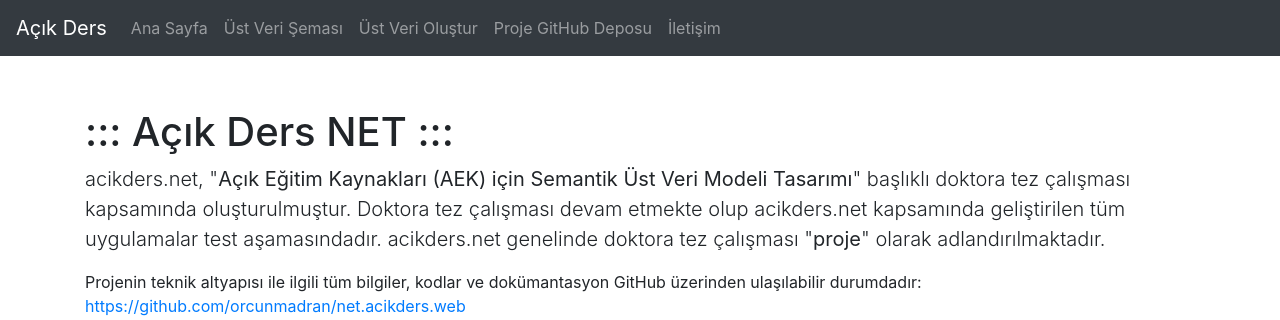
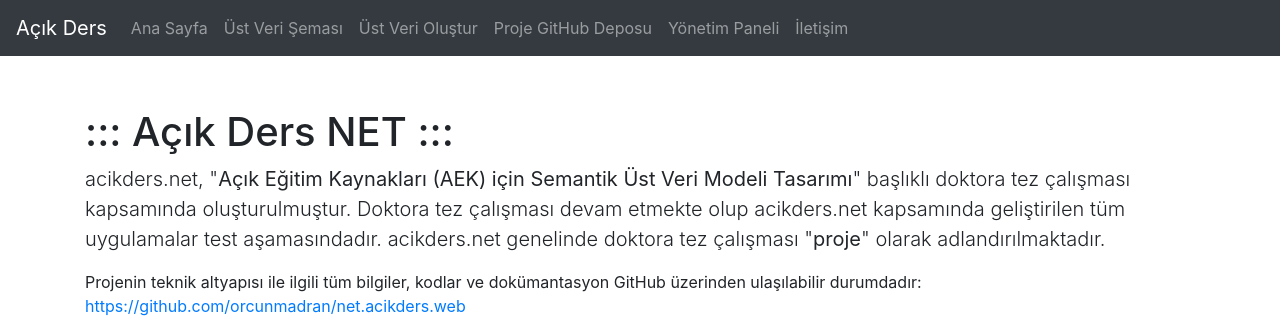
Before and after one commit to orcunmadran/net.acikders.web, a Django app: page / in a window 1280 px wide. Shown: the top 320 px of the page. Run offline with Django 3.2, Linux system fonts and the light colour scheme; some libraries are stand-ins or nearby versions.

Commit message:
Yönetim Paneli Eklendi

```diff
--- a/django/pages/views.py
+++ b/django/pages/views.py
@@ -10,10 +10,10 @@ def test_view(request, *args, **kwargs):
     return render(request, 'test.html')
 
 def form_view(request, *args, **kwargs):
-    return render(request, 'form.html')
+    return render(request, 'metaform.html')
 
 def sema_view(request, *args, **kwargs):
-    return render(request, 'sema.html')
+    return render(request, 'schema.html')
 
 def metadata_view(request, *args, **kwargs):
     formveri = {
--- a/django/templates/navbar.html
+++ b/django/templates/navbar.html
@@ -10,13 +10,16 @@
           <a class="nav-link" href="/">Ana Sayfa <span class="sr-only">(current)</span></a>
         </li>
         <li class="nav-item">
-          <a class="nav-link" href="/sema">Üst Veri Şeması</a>
+          <a class="nav-link" href="/schema">Üst Veri Şeması</a>
         </li>
         <li class="nav-item">
-          <a class="nav-link" href="/form">Üst Veri Oluştur</a>
+          <a class="nav-link" href="/metaform">Üst Veri Oluştur</a>
         </li>
         <li class="nav-item">
           <a class="nav-link" href="https://github.com/orcunmadran/net.acikders.web" target="_blank">Proje GitHub Deposu</a>
+        </li>
+        <li class="nav-item">
+          <a class="nav-link" href="/admin">Yönetim Paneli</a>
         </li>
         <li class="nav-item">
           <a class="nav-link" href="http://www.madran.net/iletisim_sosyal_aglar/" target="_blank">İletişim</a>
--- a/django/website/settings.py
+++ b/django/website/settings.py
@@ -103,7 +103,7 @@ AUTH_PASSWORD_VALIDATORS = [
 # Internationalization
 # https://docs.djangoproject.com/en/3.0/topics/i18n/
 
-LANGUAGE_CODE = 'en-us'
+LANGUAGE_CODE = 'tr-TR'
 
 TIME_ZONE = 'UTC'
 
--- a/django/website/urls.py
+++ b/django/website/urls.py
@@ -21,9 +21,14 @@ from pages import views
 urlpatterns = [
     path('', views.home_view, name='home'),
     path('test/', views.test_view, name='test'),
-    path('sema/', views.sema_view, name='sema'),
-    path('form/', views.form_view, name='form'),
+    path('schema/', views.sema_view, name='schema'),
+    path('metaform/', views.form_view, name='metaform'),
     path('metadata/', views.metadata_view, name='metadata'),
     path('basic/', views.basic_view, name='basic'),
     path('admin/', admin.site.urls),
 ]
+
+# Admin Page Setup
+admin.site.site_header = 'Açık Ders Yönetim Paneli'
+admin.site.site_title = 'Açık Ders Yönetim Paneli'
+admin.site.index_title = 'Açık Ders Yönetim Paneli'
```
Also changed, not shown: django/templates/metaform.html (renamed from django/templates/form.html), django/templates/schema.html (renamed from django/templates/sema.html).
